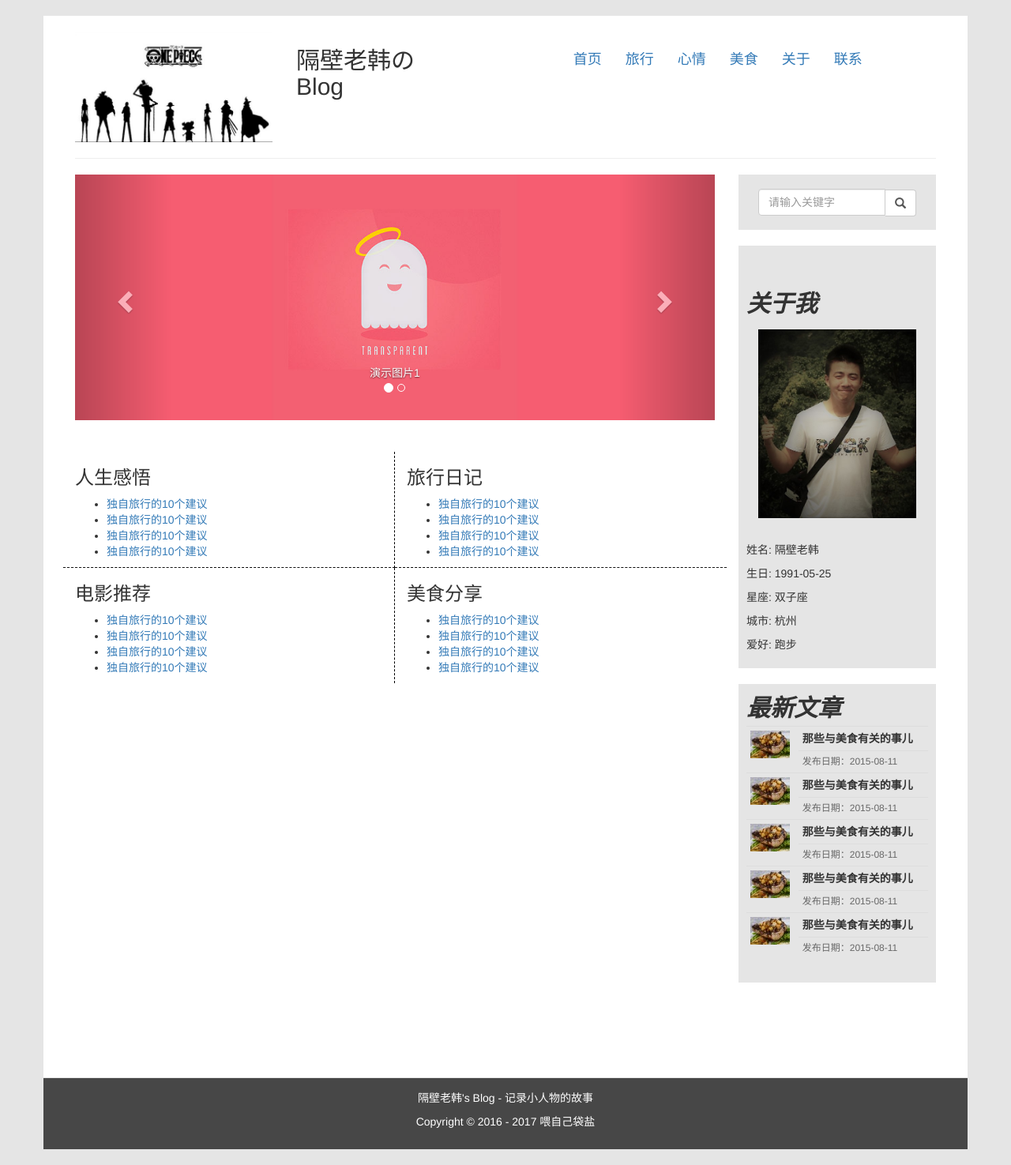
After one commit to JeffHzq/HzqWeb, a Django app: template blog/templates/home2.html in a window 1280 px wide. The commit adds this page. Shown: the whole page at 79% size. Run offline with Django 3.2, Linux system fonts and the light colour scheme; the template is opened without the code that fills it, so the values that code supplies are empty; some libraries are stand-ins or nearby versions.

Commit message:
替换静态界面方案

```diff
--- a/blog/templates/base.html
+++ b/blog/templates/base.html
@@ -113,7 +113,7 @@
 <footer class="modal-footer container blog_footer">
     <div class="text-center">
         <p>隔壁老韩's Blog - 记录小人物的故事</p>
-        <p>Copyright © 2016 - 2017 有家软件有限公司</p>
+        <p>Copyright © 2016 - 2017 喂自己袋盐</p>
     </div>
 </footer>
 {% block script %}
--- /dev/null
+++ b/blog/templates/home2.html
@@ -0,0 +1,75 @@
+{% extends 'base.html' %}
+{% load staticfiles %}
+{% block content %}
+    <div id="carousel-example-generic" class="carousel slide blog_carousel" data-ride="carousel">
+        <!-- Indicators -->
+        <ol class="carousel-indicators">
+            <li data-target="#carousel-example-generic" data-slide-to="0" class="active"></li>
+            <li data-target="#carousel-example-generic" data-slide-to="1"></li>
+        </ol>
+
+        <!-- Wrapper for slides -->
+        <div class="carousel-inner" role="listbox">
+            <div class="item active">
+                <img src="{% static 'images/roll_1.jpg' %}" alt="演示图片1">
+                <div class="carousel-caption">
+                    演示图片1
+                </div>
+            </div>
+            <div class="item">
+                <img src="{% static 'images/roll_2.jpg' %}" alt="演示图片2">
+                <div class="carousel-caption">
+                    演示图片2
+                </div>
+            </div>
+        </div>
+
+        <!-- Controls -->
+        <a class="left carousel-control" href="#carousel-example-generic" role="button" data-slide="prev">
+            <span class="glyphicon glyphicon-chevron-left" aria-hidden="true"></span>
+            <span class="sr-only">Previous</span>
+        </a>
+        <a class="right carousel-control" href="#carousel-example-generic" role="button" data-slide="next">
+            <span class="glyphicon glyphicon-chevron-right" aria-hidden="true"></span>
+            <span class="sr-only">Next</span>
+        </a>
+    </div>
+    <div class="row">
+        <div class="col-md-6 col-xs-12" style="border-bottom:1px dashed #000;border-right:1px dashed #000;">
+            <h3>人生感悟</h3>
+            <ul>
+                <li><a>独自旅行的10个建议</a></li>
+                <li><a>独自旅行的10个建议</a></li>
+                <li><a>独自旅行的10个建议</a></li>
+                <li><a>独自旅行的10个建议</a></li>
+            </ul>
+        </div>
+        <div class="col-md-6 col-xs-12" style="border-bottom:1px dashed #000;">
+            <h3>旅行日记</h3>
+            <ul>
+                <li><a>独自旅行的10个建议</a></li>
+                <li><a>独自旅行的10个建议</a></li>
+                <li><a>独自旅行的10个建议</a></li>
+                <li><a>独自旅行的10个建议</a></li>
+            </ul>
+        </div>
+        <div class="col-md-6 col-xs-12" style="border-right:1px dashed #000;">
+            <h3>电影推荐</h3>
+            <ul>
+                <li><a>独自旅行的10个建议</a></li>
+                <li><a>独自旅行的10个建议</a></li>
+                <li><a>独自旅行的10个建议</a></li>
+                <li><a>独自旅行的10个建议</a></li>
+            </ul>
+        </div>
+        <div class="col-md-6 col-xs-12">
+            <h3>美食分享</h3>
+            <ul>
+                <li><a>独自旅行的10个建议</a></li>
+                <li><a>独自旅行的10个建议</a></li>
+                <li><a>独自旅行的10个建议</a></li>
+                <li><a>独自旅行的10个建议</a></li>
+            </ul>
+        </div>
+    </div>
+{% endblock %}
```
Also changed, not shown: blog/templates/base2.html (added, +80 -0 lines), static/custom/css/base2.css (added, +47 -0 lines), db.sqlite3, media/uploadimg/5_20170504162159_180.jpg (added), media/uploadimg/apache_20170504160054_286.jpg (added).
